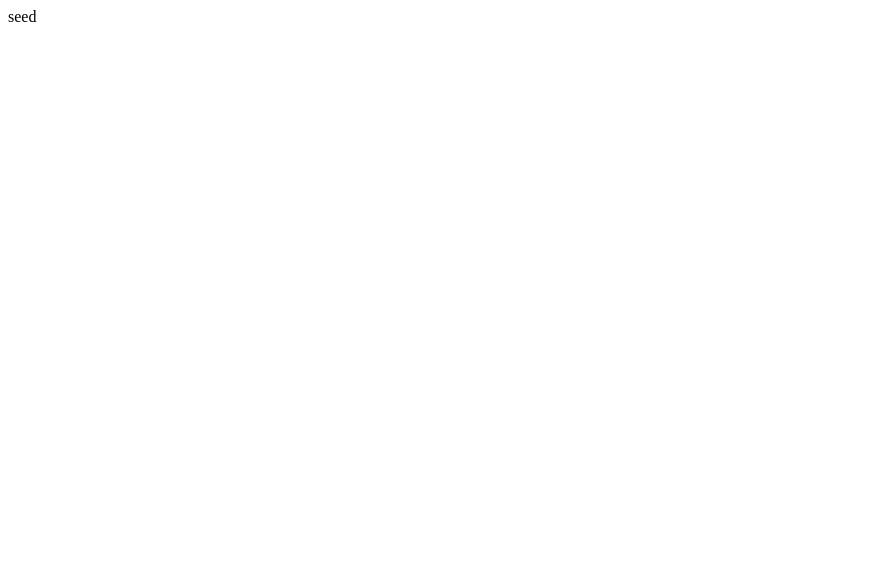
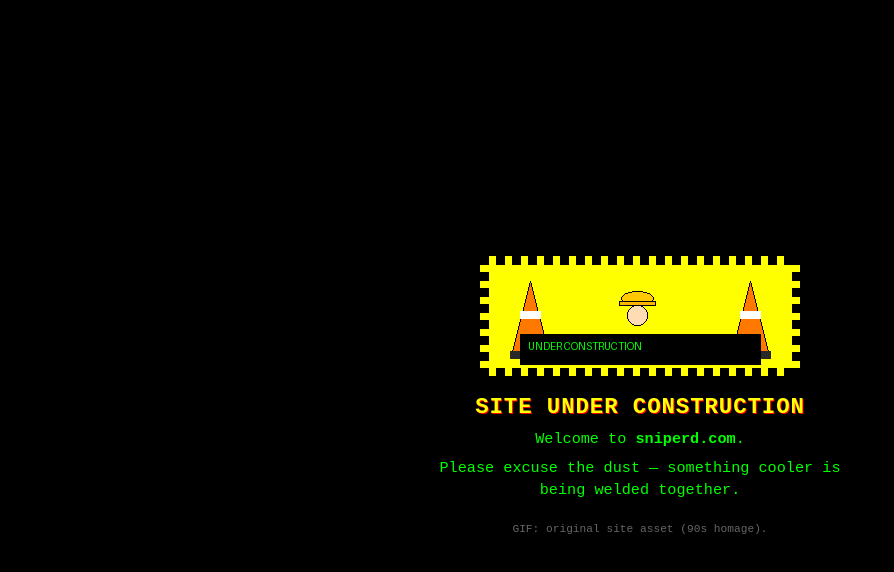
Before and after one commit to sniperd2k/sniperd.com, a plain HTML site: page index.html in a window 1280 px wide. Shown: the whole page, without its empty margins (0-894 px from the left). Drawn offline with Linux system fonts and the light colour scheme.

Commit message:
Add under-construction landing with classic GIF
- Replace seed index with minimal centered 90s construction page
- Commit original assets/under-construction.gif (caution cones / hard hat)
- web.config: defaultDocument, HTTPS+www redirects, ACME exempt, HSTS

```diff
--- a/index.html
+++ b/index.html
@@ -1,4 +1,75 @@
-<html>
-<head><title>sniperd.com</title></head>
-<body>seed</body>
+<!DOCTYPE html>
+<html lang="en">
+<head>
+  <meta charset="utf-8" />
+  <meta name="viewport" content="width=device-width, initial-scale=1" />
+  <title>sniperd.com — Under Construction</title>
+  <meta name="description" content="sniperd.com is under construction. Please check back soon." />
+  <meta name="theme-color" content="#000000" />
+  <link rel="canonical" href="https://sniperd.com/" />
+  <style>
+    * { box-sizing: border-box; }
+    html, body { height: 100%; margin: 0; }
+    body {
+      min-height: 100vh;
+      display: flex;
+      align-items: center;
+      justify-content: center;
+      background: #000;
+      color: #0f0;
+      font-family: "Courier New", Courier, monospace;
+      text-align: center;
+      padding: 1.25rem;
+    }
+    main {
+      max-width: 28rem;
+      width: 100%;
+    }
+    img {
+      max-width: min(100%, 320px);
+      height: auto;
+      margin: 0 auto 1rem;
+      display: block;
+      image-rendering: auto;
+    }
+    h1 {
+      margin: 0 0 0.5rem;
+      font-size: clamp(1.1rem, 4vw, 1.4rem);
+      font-weight: bold;
+      letter-spacing: 0.04em;
+      color: #ffff00;
+      text-shadow: 1px 1px 0 #f00;
+    }
+    p {
+      margin: 0.4rem 0;
+      font-size: 0.95rem;
+      line-height: 1.45;
+      color: #0f0;
+    }
+    .blink { animation: blink 1.2s step-start infinite; }
+    @keyframes blink { 50% { opacity: 0; } }
+    @media (prefers-reduced-motion: reduce) {
+      .blink { animation: none; }
+    }
+    .fine {
+      margin-top: 1.25rem;
+      font-size: 0.7rem;
+      color: #666;
+    }
+  </style>
+</head>
+<body>
+  <main>
+    <img
+      src="assets/under-construction.gif"
+      width="320"
+      height="120"
+      alt="Animated under construction graphic with caution cones and hard hat"
+    />
+    <h1><span class="blink">⚠</span> SITE UNDER CONSTRUCTION <span class="blink">⚠</span></h1>
+    <p>Welcome to <b>sniperd.com</b>.</p>
+    <p>Please excuse the dust — something cooler is being welded together.</p>
+    <p class="fine">GIF: original site asset (90s homage).</p>
+  </main>
+</body>
 </html>
```
Also changed, not shown: assets/under-construction.gif (added), 1 other file.
